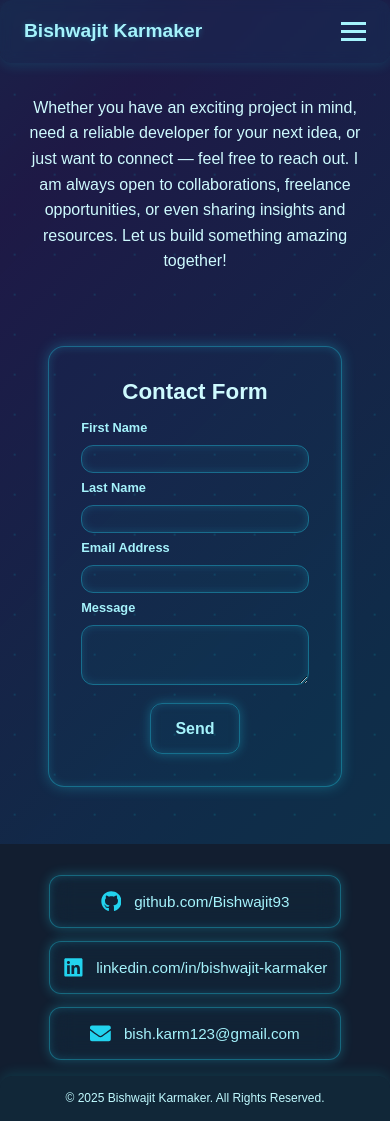
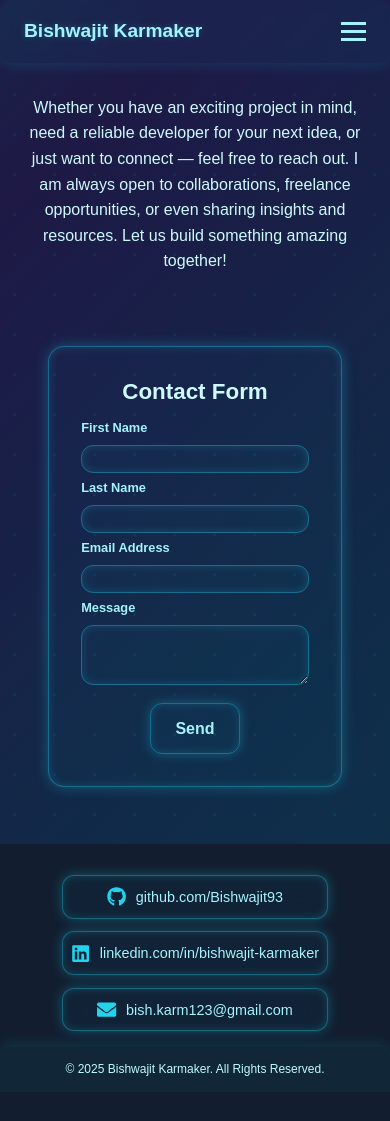
Before and after one commit to Bishwajit93/portfoliosite_frontend, a Next.js app: page /contact in a window 390 px wide. After the commit the page ends 1092 px from the top, so only its background shows below. Built offline with nearby package versions, Linux system fonts and the light colour scheme.

Commit message:
style changes and debugging

```diff
--- a/src/app/globals.css
+++ b/src/app/globals.css
@@ -157,6 +157,7 @@ body::after {
 }
 
 /* MOBILE MENU */
+/* MOBILE MENU */
 .mobile-menu {
   display: none;
   flex-direction: column;
@@ -166,11 +167,11 @@ body::after {
   top: 100%;
   left: 0;
   right: 0;
-  background: rgba(0,255,255,0.08);
+  background: rgba(0,255,255,0.15); /* Increased visibility */
   backdrop-filter: blur(10px);
   border-radius: 0 0 0.75rem 0.75rem;
   box-shadow: 0 4px 12px rgba(0,255,255,0.2);
-  padding: 1rem 0;
+  padding: 0.8rem 0; /* Reduced padding */
   z-index: 20;
 }
 
@@ -178,8 +179,8 @@ body::after {
   display: inline-block;
   color: var(--foreground);
   text-decoration: none;
-  font-size: 1.1rem;
-  padding: 0.2rem 0.8rem;
+  font-size: 0.9rem; /* Reduced font size */
+  padding: 0.3rem 0.7rem; /* Reduced padding */
   border: 1px solid rgba(34,211,238,0.2);
   border-radius: 0.75rem;
   backdrop-filter: blur(6px);
@@ -201,6 +202,7 @@ body::after {
   box-shadow: 0 0 20px rgba(34,211,238,0.6);
   color: var(--accent-lime);
 }
+
 
 
 /* TOGGLE MOBILE */
--- a/src/styles/contactPage.css
+++ b/src/styles/contactPage.css
@@ -98,23 +98,27 @@
     gap: 0.8rem;
   }
 
+  /* Contact card updates */
   .contact-card {
-    justify-content: center;
+    display: flex;
+    justify-content: center; /* center logos */
+    align-items: center;
     text-align: center;
     width: 100%;
-    padding: 0.8rem;
+    padding: 0.5rem; /* reduce padding for smaller cards */
+    gap: 0.4rem; /* space between logo and text */
   }
 
   .contact-card svg {
-    font-size: 1.3rem;
+    font-size: 1.2rem;
   }
 
   .contact-card span a {
-    font-size: 0.95rem;
+    font-size: 0.9rem; /* slightly larger text for better readability */
+    padding-left: 0.2rem; /* add slight padding if needed */
   }
-}
 
-@media (max-width: 768px) {
+  /* Small space between input fields */
   form input, form textarea, form select {
     margin-bottom: 0.1rem !important;
   }
```
